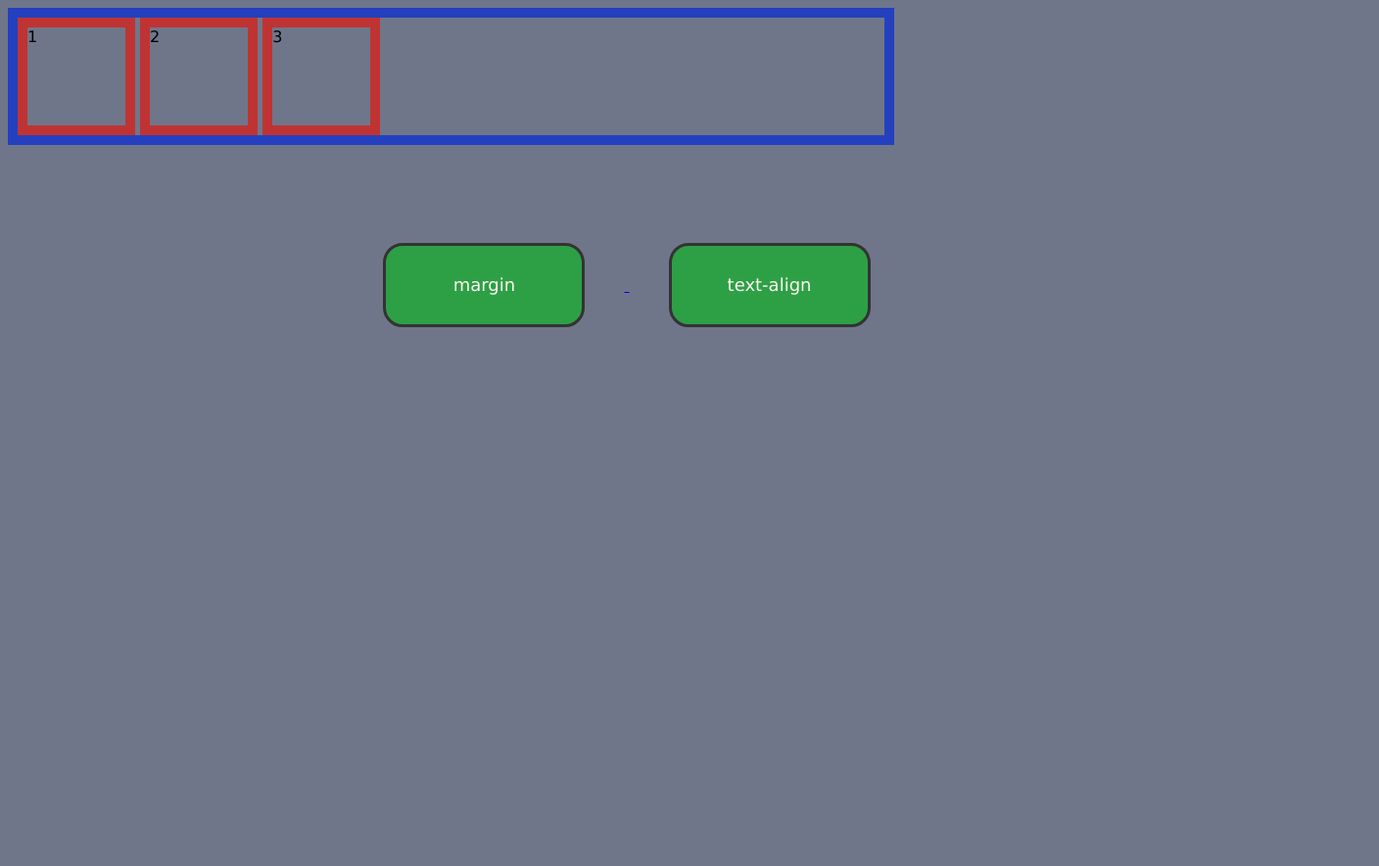
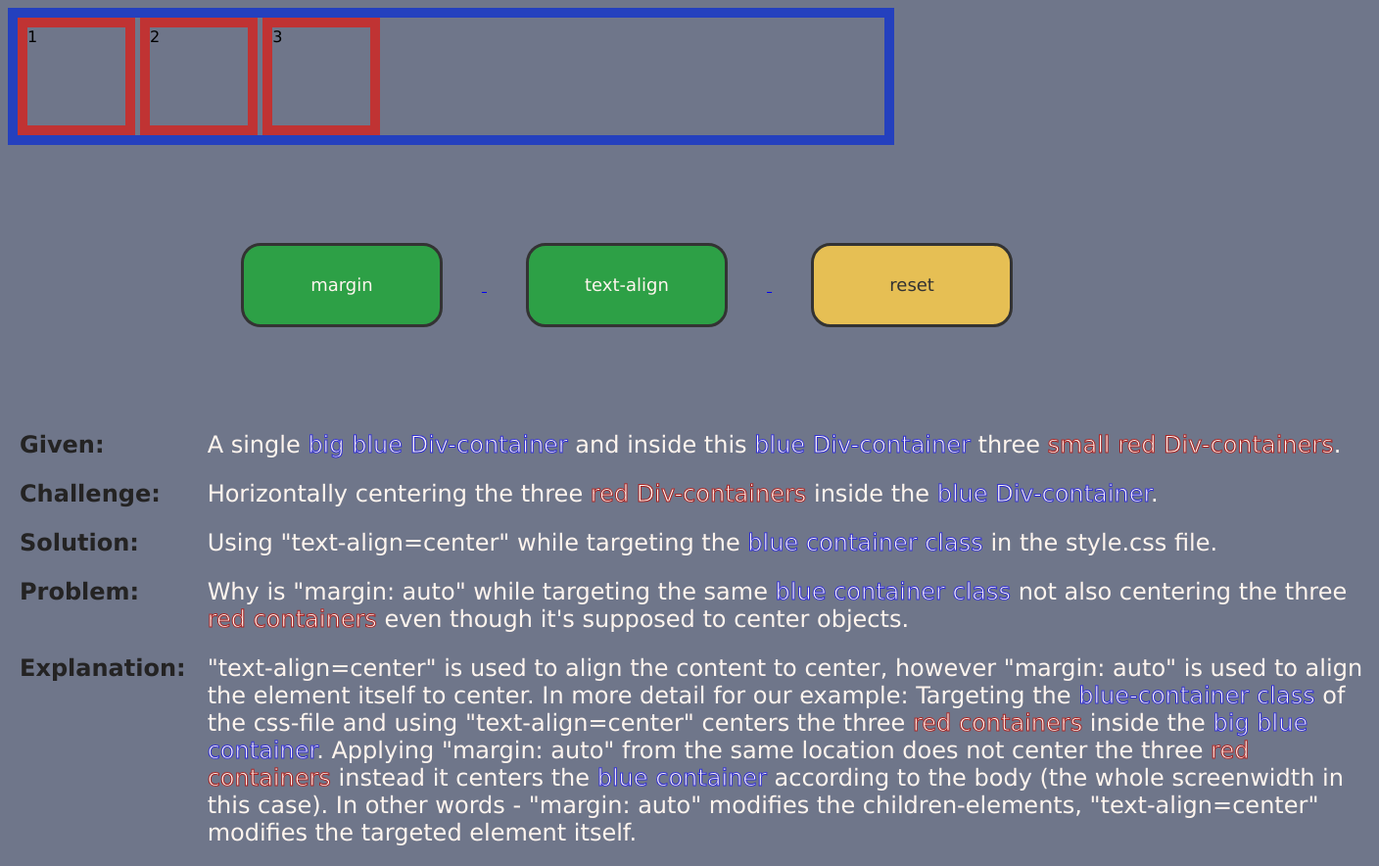
Before and after one commit to Flotsam3/Align-Test, a plain HTML site: page index.html in a window 1280 px wide. Shown: the whole page at 98% size, 1408 px wide, since content can reach past the window. Before the commit the page ends 800 px from the top, so only its background shows below. Drawn offline with Linux system fonts and the light colour scheme.

Commit message:
Added description and reset button

```diff
--- a/css/styles.css
+++ b/css/styles.css
@@ -23,12 +23,12 @@ body {
 .container-buttons {
     text-align: center;
     margin: 100px auto;
-    width: 800px;
+    width: 1000px;
     height: 80px;
     /* border: 3px solid #333; */
 }
 
-.use-margin, .use-text-align {
+.use-margin, .use-text-align, .reset {
     display: inline-block;
     margin: 0 40px;
     width: 200px;
@@ -41,7 +41,7 @@ body {
     font-size: 18px;
 }
 
-.use-margin:hover, .use-text-align:hover {
+.use-margin:hover, .use-text-align:hover, .reset:hover {
     background-color: rgb(90, 202, 96);
 }
 
@@ -65,3 +65,30 @@ body {
     text-align: center;
     font-size: 18pt;
 }
+
+table {
+    color: seashell;
+    width: 1400px;
+    font-size: 18pt;
+    margin: auto;
+}
+
+th, td {
+    padding: 10px;
+}
+
+table .head {
+    color: rgb(36, 35, 35);
+    font-weight: bolder;
+    vertical-align: top;
+}
+
+.blue {
+    -webkit-text-stroke-width: 1px;
+    -webkit-text-stroke-color: rgb(49, 49, 209);
+}
+
+.red {
+    -webkit-text-stroke-width: 1px;
+    -webkit-text-stroke-color: rgb(167, 36, 36);
+}
--- a/css/styles2.css
+++ b/css/styles2.css
@@ -23,12 +23,12 @@ body {
 .container-buttons {
     text-align: center;
     margin: 100px auto;
-    width: 800px;
+    width: 1000px;
     height: 80px;
     /* border: 3px solid #333; */
 }
 
-.use-margin, .use-text-align {
+.use-margin, .use-text-align, .reset {
     display: inline-block;
     margin: 0 40px;
     width: 200px;
@@ -41,7 +41,7 @@ body {
     font-size: 18px;
 }
 
-.use-margin:hover, .use-text-align:hover {
+.use-margin:hover, .use-text-align:hover, .reset:hover {
     background-color: rgb(90, 202, 96);
 }
 
--- a/css/styles3.css
+++ b/css/styles3.css
@@ -23,12 +23,12 @@ body {
 .container-buttons {
     text-align: center;
     margin: 100px auto;
-    width: 800px;
+    width: 1000px;
     height: 80px;
     /* border: 3px solid #333; */
 }
 
-.use-margin, .use-text-align {
+.use-margin, .use-text-align, .reset {
     display: inline-block;
     margin: 0 40px;
     width: 200px;
@@ -41,7 +41,7 @@ body {
     font-size: 18px;
 }
 
-.use-margin:hover, .use-text-align:hover {
+.use-margin:hover, .use-text-align:hover, .reset:hover {
     background-color: rgb(90, 202, 96);
 }
 
--- a/index.html
+++ b/index.html
@@ -12,7 +12,7 @@
         <div>2</div>
         <div>3</div>
     </div>
-    <footer>
+    <buttons>
         <div class="container-buttons">
             <a href="margin.html">
                 <div class="use-margin"><span>margin</span></div>
@@ -20,7 +20,32 @@
             <a href="text-align.html">
                 <div class="use-text-align"><span>text-align</span></div>
             </a>
+            <a href="index.html">
+                <div class="reset active"><span>reset</span></div>
+            </a>
         </div>
-    </footer>
+    </buttons>
+        <table>
+            <tr>
+                <td class="head">Given:</td>
+                <td>A single <span class="blue">big blue Div-container</span> and inside this <span class="blue">blue Div-container</span> three <span class="red">small red Div-containers</span>.</td>
+            </tr>
+            <tr>
+                <td class="head">Challenge:</td>
+                <td>Horizontally centering the three <span class="red">red Div-containers</span> inside the <span class="blue">blue Div-container</span>.</td>
+            </tr>
+            <tr>
+                <td class="head">Solution:</td>
+                <td>Using "text-align=center" while targeting the <span class="blue">blue container class</span> in the style.css file.</td>
+            </tr>
+            <tr>
+                <td class="head">Problem:</td>
+                <td>Why is "margin: auto" while targeting the same <span class="blue">blue container class</span> not also centering the three <span class="red">red containers</span> even though it's supposed to center objects.</td>
+            </tr>
+            <tr>
+                <td class="head">Explanation:</td>
+                <td>"text-align=center" is used to align the content to center, however "margin: auto" is used to align the element itself to center. In more detail for our example: Targeting the <span class="blue">blue-container class</span> of the css-file and using "text-align=center" centers the three <span class="red">red containers</span> inside the <span class="blue">big blue container</span>. Applying "margin: auto" from the same location does not center the three <span class="red">red containers</span> instead it centers the <span class="blue">blue container</span> according to the body (the whole screenwidth in this case). In other words - "margin: auto" modifies the children-elements, "text-align=center" modifies the targeted element itself.</td>
+            </tr>
+        </table>
 </body>
 </html>
```
Also changed, not shown: margin.html (+5 -2 lines), text-align.html (+5 -2 lines).
